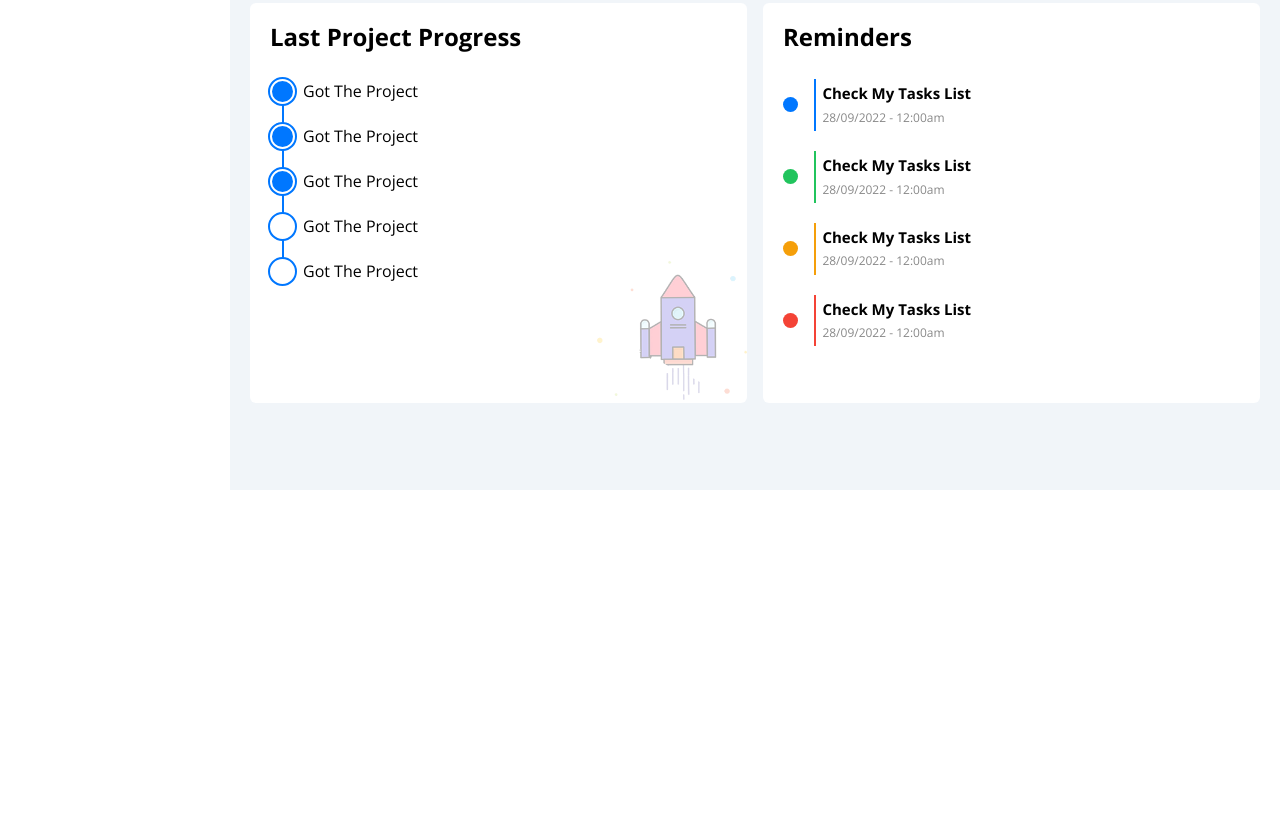
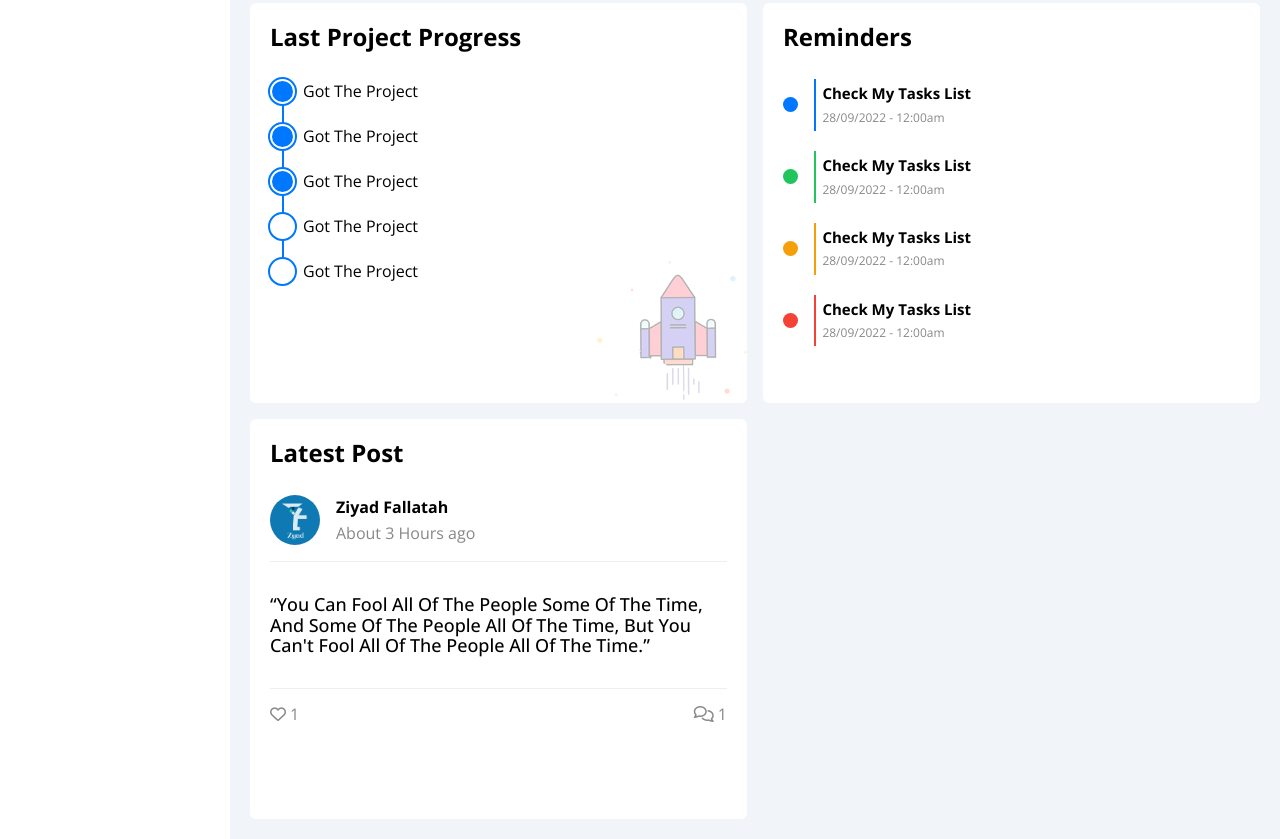
Before and after one commit to zyadfallatah/templateNum4, a plain HTML site: page index.html in a window 1280 px wide. Shown: the part 1910-2749 px from the top of the page. Before the commit the page ends 2400 px from the top, so only its background shows below. Drawn offline with nearby package versions, Linux system fonts and the light colour scheme.

Commit message:
Latest Post Added

```diff
--- a/CSS/style.css
+++ b/CSS/style.css
@@ -754,3 +754,56 @@ span.progress-state.pending {
 }
 
 /* End Reminders */
+
+/* Start Latest Posts */
+.post header.author {
+  display: flex;
+  align-items: center;
+  gap: 1rem;
+
+  padding-bottom: 1rem;
+
+}
+
+.post header.author img {
+  max-height: 50px;
+  border-radius: 50%;
+}
+
+.post header.author .author-name {
+  font-size: 16px;
+  margin-bottom: .5rem;
+}
+.post header.author .post-date {
+  font-size: 16px;
+  color: var(--grey-color);
+}
+
+.post q.quote {
+  display: block;
+  border-block: 1px solid #eee;
+
+  font-size: 18px;
+
+  padding-block: 2rem;
+  font-weight: 500;
+}
+
+@media (max-width: 767px) {
+  .post q.quote {
+    text-align: center;
+  }
+}
+
+.post footer {
+  margin-top: 1rem;
+}
+
+
+.post footer > * {
+  display: flex;
+  align-items: center;
+  color: var(--grey-color);
+  gap: 4px;
+}
+/* End Latest Posts */
--- a/index.html
+++ b/index.html
@@ -474,6 +474,32 @@
               </div>
             </div>
           </div>
+
+          <div class="content-box">
+            <div class="content-title">
+              <h3 class="title">Latest Post</h3>
+            </div>
+            <div class="post">
+              <header class="author">
+                <img src="./images/myNewestLogo.jpeg" alt="Author image" class="author-image">
+                <div class="status">
+                  <h3 class="author-name">Ziyad Fallatah</h3>
+                  <p class="post-date">About 3 Hours ago</p>
+                </div>
+              </header>
+              <q class="quote">You Can Fool All Of The People Some Of The Time, And Some Of The People All Of The Time, But You Can't Fool All Of The People All Of The Time.</q>
+              <footer class="post-status seperator">
+                <div class="likes">
+                  <i class="fa-regular fa-heart"></i>
+                  <p class="like-numbers">1</p>
+                </div>
+                <div class="comments">
+                  <i class="fa-regular fa-comments"></i>
+                  <p class="comment-numbers">1</p>
+                </div>
+              </footer>
+            </div>
+          </div>
         </section>
       </div>
       <!-- End each page code -->
```
